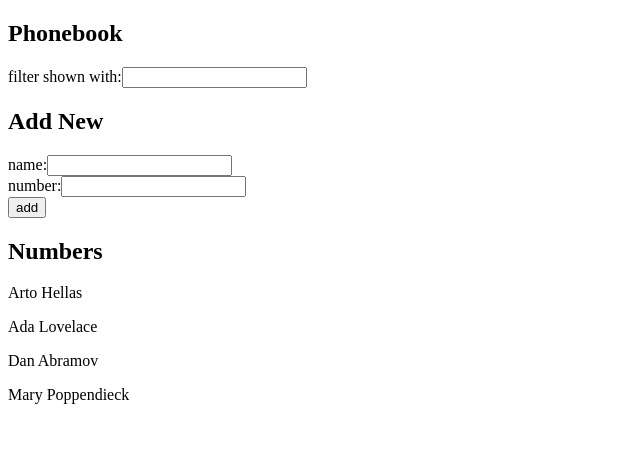
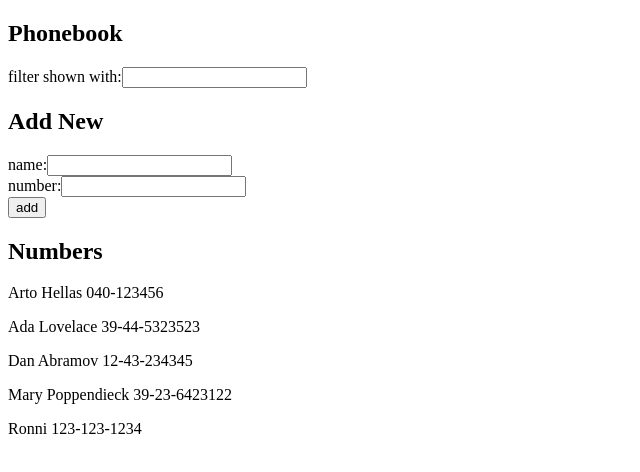
Before and after one commit to rhartlage10/FullStackOpen, a React (Create React App) app in the folder part2/phonebook/: page / in a window 1280 px wide. Shown: the top 472 px of the page, without its empty margins (0-640 px from the left). Built offline with nearby package versions, Linux system fonts and the light colour scheme; data requests are answered from the project's data file.

Commit message:
exercise 2.15 completed

```diff
--- a/part2/phonebook/db.json
+++ b/part2/phonebook/db.json
@@ -1,5 +1,5 @@
 {
-    "persons":[
+  "persons": [
     {
       "name": "Arto Hellas",
       "number": "040-123456",
@@ -19,6 +19,11 @@
       "name": "Mary Poppendieck",
       "number": "39-23-6423122",
       "id": 4
+    },
+    {
+      "name": "Ronni",
+      "number": "123-123-1234",
+      "id": 5
     }
   ]
 }
--- a/part2/phonebook/src/App.js
+++ b/part2/phonebook/src/App.js
@@ -5,26 +5,17 @@ import Persons from './Persons'
 import axios from 'axios'
 
 const App = () => {
-  const [ persons, setPersons ] = useState([
-    // { name: 'Arto Hellas', num: '040-123456' },
-    // { name: 'Ada Lovelace', num: '39-44-5323523' },
-    // { name: 'Dan Abramov', num: '12-43-234345' },
-    // { name: 'Mary Poppendieck', num: '39-23-6423122' }
-  ])
+  const [ persons, setPersons ] = useState([])
   const [ newName, setNewName ] = useState('')
   const [ newNum, setNewNum ] = useState('')
   const [ filter, setFilter] = useState('')
 
   useEffect(() => {
-    console.log('effect')
     axios
     .get('http://localhost:3001/persons')
     .then(response => {
-      console.log('promise fulfilled')
-      setPersons(response.data)
-    })
+      setPersons(response.data)})
   }, [])
-  console.log('render', persons.length, 'names')
 
   return (
     <div>
@@ -33,8 +24,8 @@ const App = () => {
 
       <h2>Add New</h2>
       <PersonForm persons={persons} setPersons={setPersons}
-                  newName={newName} setNewName={setNewName}
-                  newNum={newNum}   setNewNum={setNewNum} />
+                  newName={newName} setName={setNewName}
+                  newNum={newNum}   setNum={setNewNum} />
 
       <h2>Numbers</h2>
       <Persons persons={persons} filter={filter}/>
--- a/part2/phonebook/src/PersonForm.js
+++ b/part2/phonebook/src/PersonForm.js
@@ -1,13 +1,14 @@
 import React from 'react'
+import axios from 'axios'
 
-const PersonForm = ({ persons, setPersons, newName, setNewName, newNum, setNewNum }) => {
+const PersonForm = ({ persons, setPersons, newName, setName, newNum, setNum }) => {
     const addPerson = (event) => {
         let nameAlreadyAdded = false
 
         event.preventDefault();
         const personObj = {
           name: newName,
-          num: newNum
+          number: newNum
         }
 
         let i = 0;
@@ -20,16 +21,20 @@ const PersonForm = ({ persons, setPersons, newName, setNewName, newNum, setNewNu
 
         if (nameAlreadyAdded === false) {
           setPersons(persons.concat(personObj))
-          setNewName('')
-          setNewNum('')
+
+          axios.post('http://localhost:3001/persons', personObj)
+          .then(response => {console.log(response.data)})
+
+          setName('')
+          setNum('')
         }
       }
 
       const handleNameChange = (event) => {
-        setNewName(event.target.value)
+        setName(event.target.value)
       }
       const handleNumChange = (event) => {
-        setNewNum(event.target.value)
+        setNum(event.target.value)
       }
 
       return (
--- a/part2/phonebook/src/Persons.js
+++ b/part2/phonebook/src/Persons.js
@@ -9,8 +9,8 @@ const Persons = ({ persons, filter }) => {
     return (
         <div>
             {filter.length === 0
-                ? persons.map(person =>  <Person key={person.name} name={person.name} num={person.num} />)
-                : filtered.map(person => <Person key={person.name} name={person.name} num={person.num} />)}
+                ? persons.map(person =>  <Person key={person.name} name={person.name} num={person.number} />)
+                : filtered.map(person => <Person key={person.name} name={person.name} num={person.number} />)}
         </div>
     )
 }
```
Lines whose indentation alone changed are shown as unchanged.
